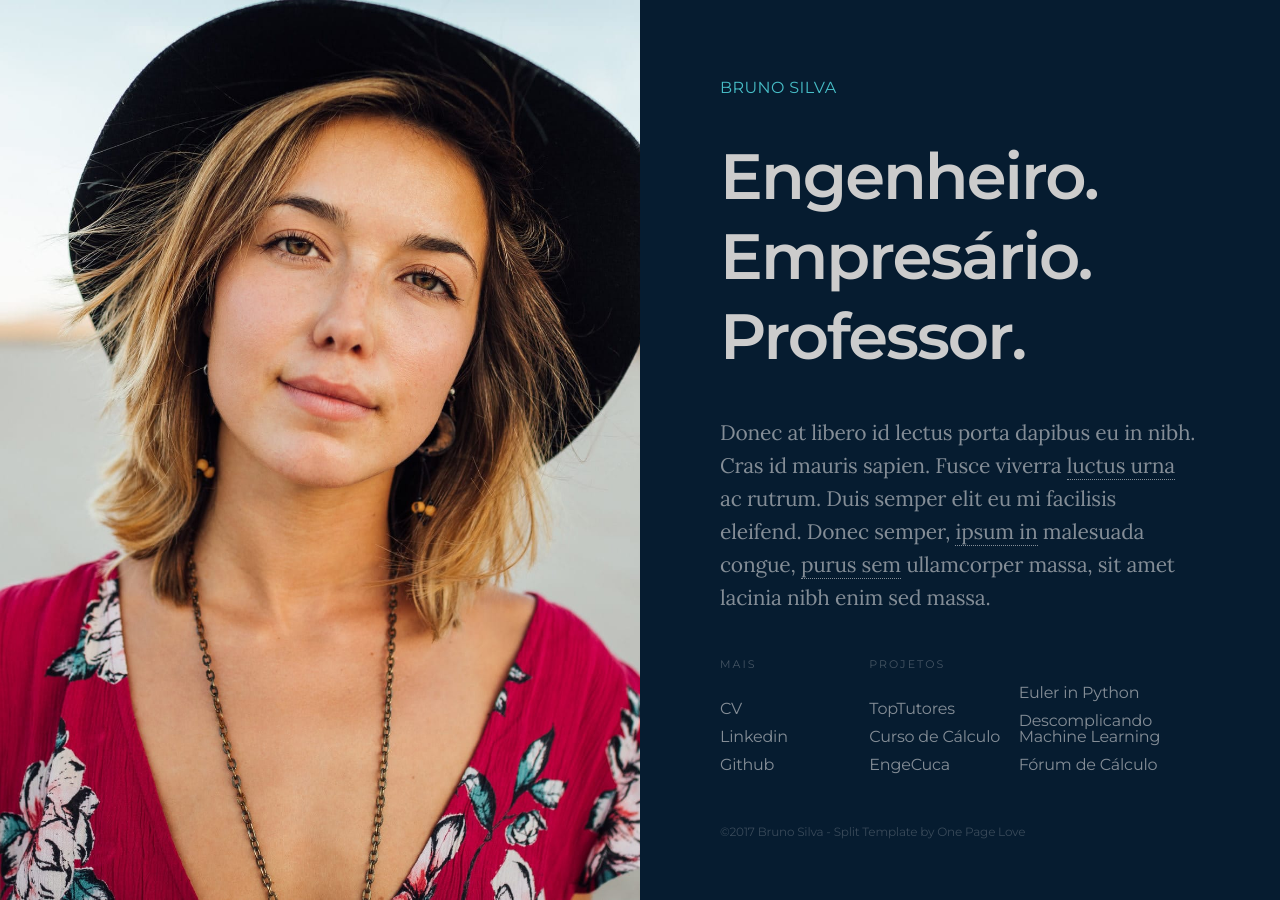
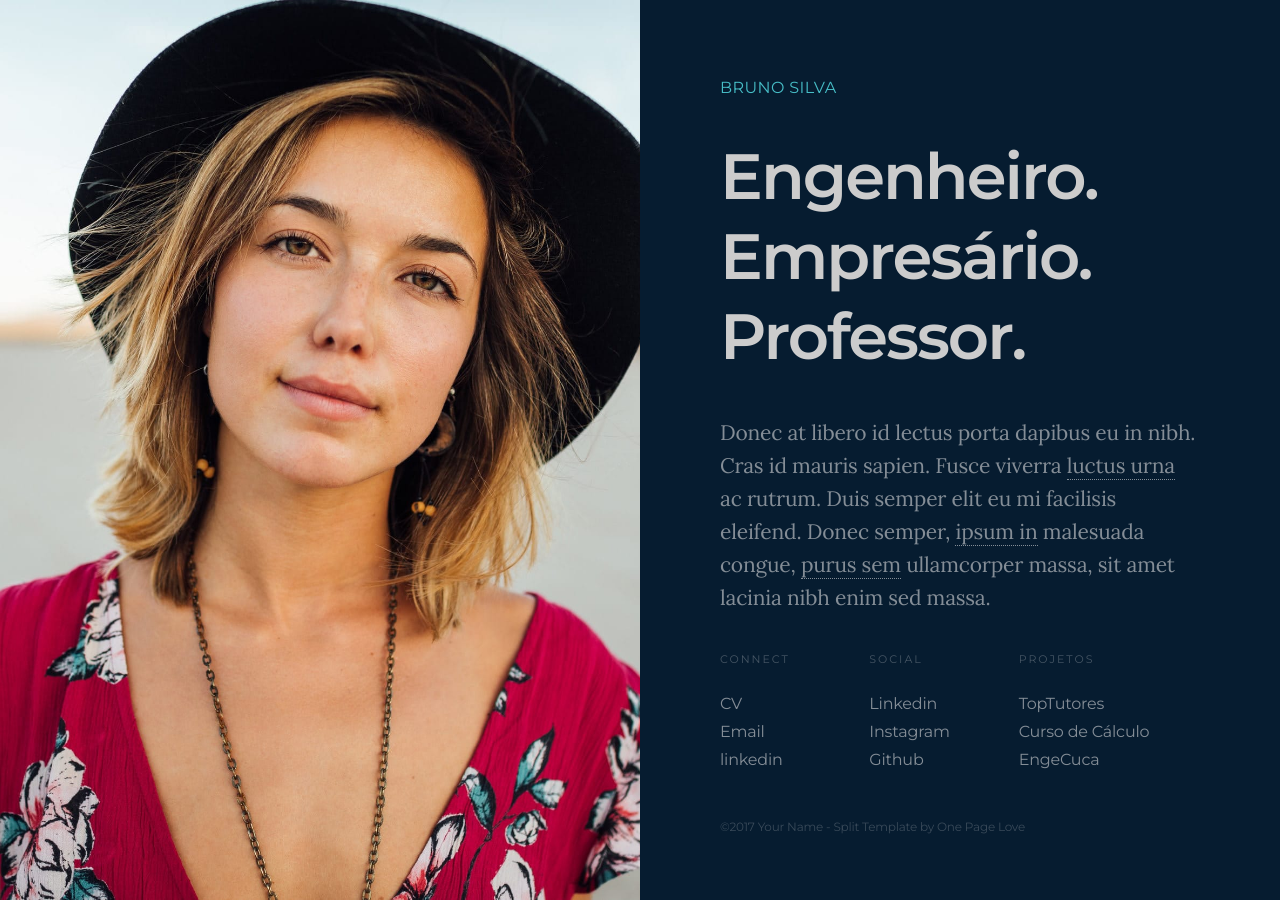
Before and after one commit to bru1987/bru1987.github.io, a Jekyll site: the page built from index.html, in a window 1280 px wide. Built offline with Jekyll 4.4.1, drawn with Linux system fonts in a browser that asks for light colours.

Commit message:
Update index.html

```diff
--- a/index.html
+++ b/index.html
@@ -65,7 +65,7 @@
 
 			<div class="split-lists">
 
-				<!-- <div class="split-list">
+				<div class="split-list">
 
 					<h3>Connect</h3>
 
@@ -75,15 +75,15 @@
 						<li><a href="https://linkedin.com/in/{{site.linkedin}}">linkedin</a></li>
 					</ul>
 
-				</div>-->
+				</div>
 
 				<div class="split-list">
 
-					<h3>Mais</h3>
+					<h3>Social</h3>
 
 					<ul>
-						<li><a href="https://www.bruno3s.com.br/cv">CV</a></li>
-						<li><a href="http://github.com/{{site.github}}">Linkedin</a></li>
+						<li><a href="https://twitter.com/{{site.twitter}}">Linkedin</a></li>
+						<li><a href="http://github.com/{{site.github}}">Instagram</a></li>
 						<li><a href="#">Github</a></li>
 					</ul>
 
@@ -101,23 +101,11 @@
 
 				</div>
 
-				<div class="split-list">
-
-					<h3></h3>
-
-					<ul>
-						<li><a href="www.eulerinpython.com">Euler in Python</a></li>
-						<li><a href="#">Descomplicando Machine Learning</a></li>
-						<li><a href="#">Fórum de Cálculo</a></li>
-					</ul>
-
-				</div>
-
 			</div>
 
 			<div class="split-credit">
 
-				<p>&copy;2017 <a href="#">Bruno Silva</a> - <a href="https://onepagelove.com/split">Split Template</a> by <a href="https://onepagelove.com">One Page Love</a></p>
+				<p>&copy;2017 <a href="#">Your Name</a> - <a href="https://onepagelove.com/split">Split Template</a> by <a href="https://onepagelove.com">One Page Love</a></p>
 
 				<!--
 				To edit this credit you can remove the CC3.0 license for only $5 here: https://onepagelove.com/split
```
